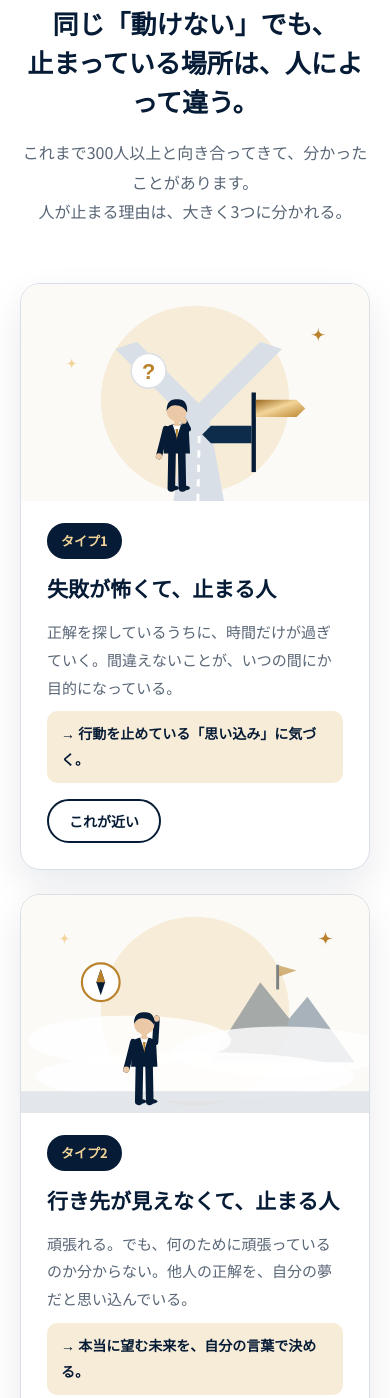
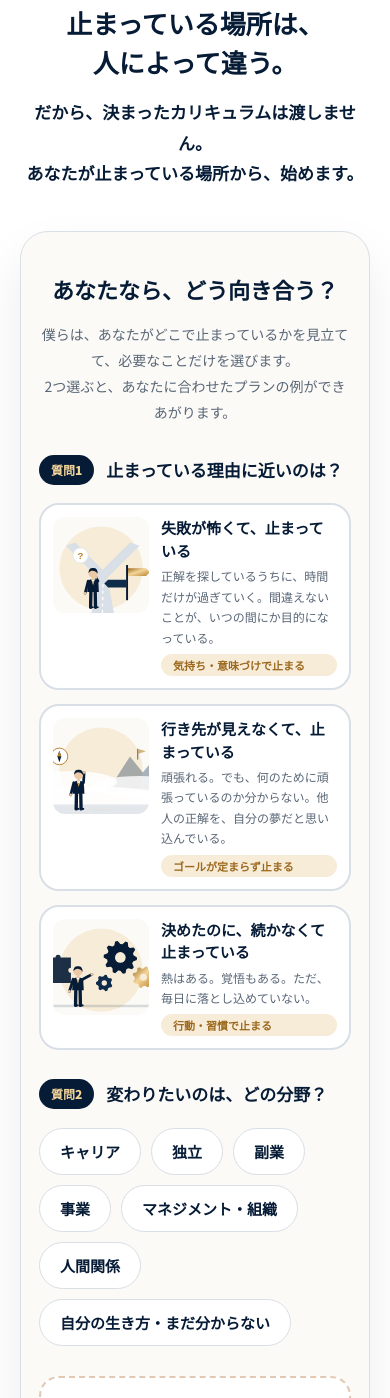
Before and after one commit to youyiz830-hub/be-coaching, a plain HTML site: page index.html in a window 390 px wide. Shown: the part 4034-5432 px from the top of the page. Drawn offline with Linux system fonts and the light colour scheme.

Commit message:
オーダーメイドの理由を整理：タイプ1〜3のカードを外し、診断の質問1に統合
- 見出しを「止まっている場所は、人によって違う。」に変更
- 「だから、決まったカリキュラムは渡しません。あなたが止まっている場所から、始めます。」をリードに
- 質問1をイラスト付きの選択カードに（スマホは横並びのコンパクト表示）

Co-Authored-By: Claude Opus 5.5 <noreply@anthropic.com>
Claude-Session: https://claude.ai/code/session_0157y7ttUuwKmeVfMV5KFZqg

```diff
--- a/index.html
+++ b/index.html
@@ -102,26 +102,20 @@
 </section>
 
 <section style="background:#fff">
-<div class="sec" style="display:flex;flex-direction:column;gap:56px">
+<div class="sec" style="display:flex;flex-direction:column;gap:40px">
 <div style="display:flex;flex-direction:column;gap:18px;align-items:center;text-align:center">
 <p class="eyebrow">オーダーメイドの理由</p>
-<h2 class="h2">同じ「動けない」でも、<br>止まっている場所は、人によって違う。</h2>
-<p style="max-width:680px;color:#596676">これまで300人以上と向き合ってきて、分かったことがあります。<br>人が止まる理由は、大きく3つに分かれる。</p>
+<h2 class="h2">止まっている場所は、<br>人によって違う。</h2>
+<p class="serif" style="font-size:clamp(17px,1.9vw,22px);font-weight:900;color:#061B35;line-height:1.8">だから、決まったカリキュラムは渡しません。<br>あなたが止まっている場所から、始めます。</p>
 </div>
-<div style="display:grid;grid-template-columns:repeat(auto-fit,minmax(280px,1fr));gap:24px">
-<div class="card type-card" data-type="t1"><img src="type1.svg" alt="分かれ道で立ち止まり迷う人のイラスト" style="display:block;width:100%;height:auto"><div style="padding:22px 26px 26px;display:flex;flex-direction:column;gap:10px"><p class="chip" style="align-self:flex-start;background:#061B35;color:#F3D59A">タイプ1</p><h3 style="font-size:21px;font-weight:900;color:#061B35">失敗が怖くて、止まる人</h3><p style="color:#596676;font-size:15px">正解を探しているうちに、時間だけが過ぎていく。間違えないことが、いつの間にか目的になっている。</p><p style="font-size:14px;font-weight:700;color:#061B35;background:#F7ECD8;border-radius:10px;padding:10px 14px">→ 行動を止めている「思い込み」に気づく。</p><button type="button" class="pick-type" data-type="t1" aria-pressed="false">これが近い</button></div></div>
-<div class="card type-card" data-type="t2"><img src="type2.svg" alt="霧の中で進む方向を探す人のイラスト" style="display:block;width:100%;height:auto"><div style="padding:22px 26px 26px;display:flex;flex-direction:column;gap:10px"><p class="chip" style="align-self:flex-start;background:#061B35;color:#F3D59A">タイプ2</p><h3 style="font-size:21px;font-weight:900;color:#061B35">行き先が見えなくて、止まる人</h3><p style="color:#596676;font-size:15px">頑張れる。でも、何のために頑張っているのか分からない。他人の正解を、自分の夢だと思い込んでいる。</p><p style="font-size:14px;font-weight:700;color:#061B35;background:#F7ECD8;border-radius:10px;padding:10px 14px">→ 本当に望む未来を、自分の言葉で決める。</p><button type="button" class="pick-type" data-type="t2" aria-pressed="false">これが近い</button></div></div>
-<div class="card type-card" data-type="t3"><img src="type3.svg" alt="歯車とパズルで仕組みを組み立てる人のイラスト" style="display:block;width:100%;height:auto"><div style="padding:22px 26px 26px;display:flex;flex-direction:column;gap:10px"><p class="chip" style="align-self:flex-start;background:#061B35;color:#F3D59A">タイプ3</p><h3 style="font-size:21px;font-weight:900;color:#061B35">決めたのに、続かなくて止まる人</h3><p style="color:#596676;font-size:15px">熱はある。覚悟もある。ただ、毎日に落とし込めていない。</p><p style="font-size:14px;font-weight:700;color:#061B35;background:#F7ECD8;border-radius:10px;padding:10px 14px">→ 理想から逆算した行動と、続く仕組みをつくる。</p><button type="button" class="pick-type" data-type="t3" aria-pressed="false">これが近い</button></div></div>
-</div>
-<p class="serif" style="text-align:center;font-size:clamp(18px,2vw,24px);font-weight:900;color:#061B35;line-height:1.8">だから、決まったカリキュラムは渡しません。<br>あなたが止まっている場所から、始めます。</p>
 <div class="builder" id="builder">
 <p class="b-title serif">あなたなら、どう向き合う？</p>
 <p class="b-sub">僕らは、あなたがどこで止まっているかを見立てて、必要なことだけを選びます。<br>2つ選ぶと、あなたに合わせたプランの例ができあがります。</p>
 <div class="b-q"><span>質問1</span><p>止まっている理由に近いのは？</p></div>
-<div class="b-row" id="type-row">
-<button type="button" class="b-opt" data-type="t1">失敗が怖くて、止まっている<small>気持ち・意味づけで止まる</small></button>
-<button type="button" class="b-opt" data-type="t2">行き先が見えなくて、止まっている<small>ゴールが定まらず止まる</small></button>
-<button type="button" class="b-opt" data-type="t3">決めたのに、続かなくて止まっている<small>行動・習慣で止まる</small></button>
+<div class="type-row" id="type-row">
+<button type="button" class="type-opt" data-type="t1"><img src="type1.svg" alt="" aria-hidden="true"><span class="t-name">失敗が怖くて、止まっている</span><span class="t-desc">正解を探しているうちに、時間だけが過ぎていく。間違えないことが、いつの間にか目的になっている。</span><span class="t-where">気持ち・意味づけで止まる</span></button>
+<button type="button" class="type-opt" data-type="t2"><img src="type2.svg" alt="" aria-hidden="true"><span class="t-name">行き先が見えなくて、止まっている</span><span class="t-desc">頑張れる。でも、何のために頑張っているのか分からない。他人の正解を、自分の夢だと思い込んでいる。</span><span class="t-where">ゴールが定まらず止まる</span></button>
+<button type="button" class="type-opt" data-type="t3"><img src="type3.svg" alt="" aria-hidden="true"><span class="t-name">決めたのに、続かなくて止まっている</span><span class="t-desc">熱はある。覚悟もある。ただ、毎日に落とし込めていない。</span><span class="t-where">行動・習慣で止まる</span></button>
 </div>
 <div class="b-q"><span>質問2</span><p>変わりたいのは、どの分野？</p></div>
 <div class="b-row" id="area-row">
--- a/script.js
+++ b/script.js
@@ -98,10 +98,7 @@ ${steps.map((x, i) => `<div class="step"><b>${i + 1}</b><p>${x}</p></div>`).join
   if (grid) grid.querySelectorAll('.menu-card').forEach((el) => el.classList.toggle('on', states.includes(el.dataset.key)));
 }
 
-document.querySelectorAll('.pick-type, #type-row [data-type]').forEach((b) => b.addEventListener('click', () => {
-  pick.type = b.dataset.type; renderPlan();
-  if (b.classList.contains('pick-type')) document.getElementById('builder').scrollIntoView({ behavior: 'smooth', block: 'start' });
-}));
+document.querySelectorAll('#type-row [data-type]').forEach((b) => b.addEventListener('click', () => { pick.type = b.dataset.type; renderPlan(); }));
 document.querySelectorAll('#area-row [data-area]').forEach((b) => b.addEventListener('click', () => { pick.area = b.dataset.area; renderPlan(); }));
 
 function applyLinks(root) {
--- a/style.css
+++ b/style.css
@@ -147,3 +147,18 @@ button{font-family:inherit}
 .b-map small{color:#D8E0E9;font-size:12px}
 .b-qs{display:flex;flex-direction:column;gap:8px}
 .b-qs p{font-family:'Noto Serif JP',serif;font-weight:700;color:#061B35;font-size:15px;line-height:1.7;background:#F4F6F8;border-radius:12px;padding:10px 14px}
+/* 質問1：イラスト付きの選択カード */
+.type-row{display:grid;grid-template-columns:repeat(auto-fit,minmax(240px,1fr));gap:14px}
+.type-opt{font-family:inherit;text-align:left;background:#fff;border:2px solid #D9DFE6;border-radius:20px;padding:0 0 18px;overflow:hidden;cursor:pointer;display:flex;flex-direction:column;gap:8px;transition:all .25s}
+.type-opt img{display:block;width:100%;height:auto;border-bottom:1px solid #EDF1F5}
+.type-opt:hover{border-color:#B9822B;transform:translateY(-3px)}
+.type-opt[aria-pressed="true"]{border-color:#061B35;box-shadow:0 18px 36px rgba(6,27,53,.2);transform:translateY(-4px)}
+.t-name{padding:6px 18px 0;font-weight:900;color:#061B35;font-size:17px;line-height:1.5}
+.type-opt[aria-pressed="true"] .t-name::before{content:"✓ ";color:#B9822B}
+.t-desc{padding:0 18px;font-size:13px;color:#596676;line-height:1.7}
+.t-where{margin:2px 18px 0;align-self:flex-start;font-size:11px;font-weight:900;color:#9B681D;background:#F7ECD8;border-radius:999px;padding:3px 12px}
+@media (max-width:600px){
+.type-opt{display:grid;grid-template-columns:96px 1fr;column-gap:12px;row-gap:4px;padding:12px;align-items:start}
+.type-opt img{grid-row:1 / span 3;width:96px;height:96px;object-fit:cover;border:0;border-radius:12px}
+.t-name{padding:0;font-size:15px}.t-desc{padding:0;font-size:12px}.t-where{margin:2px 0 0}
+}
```
